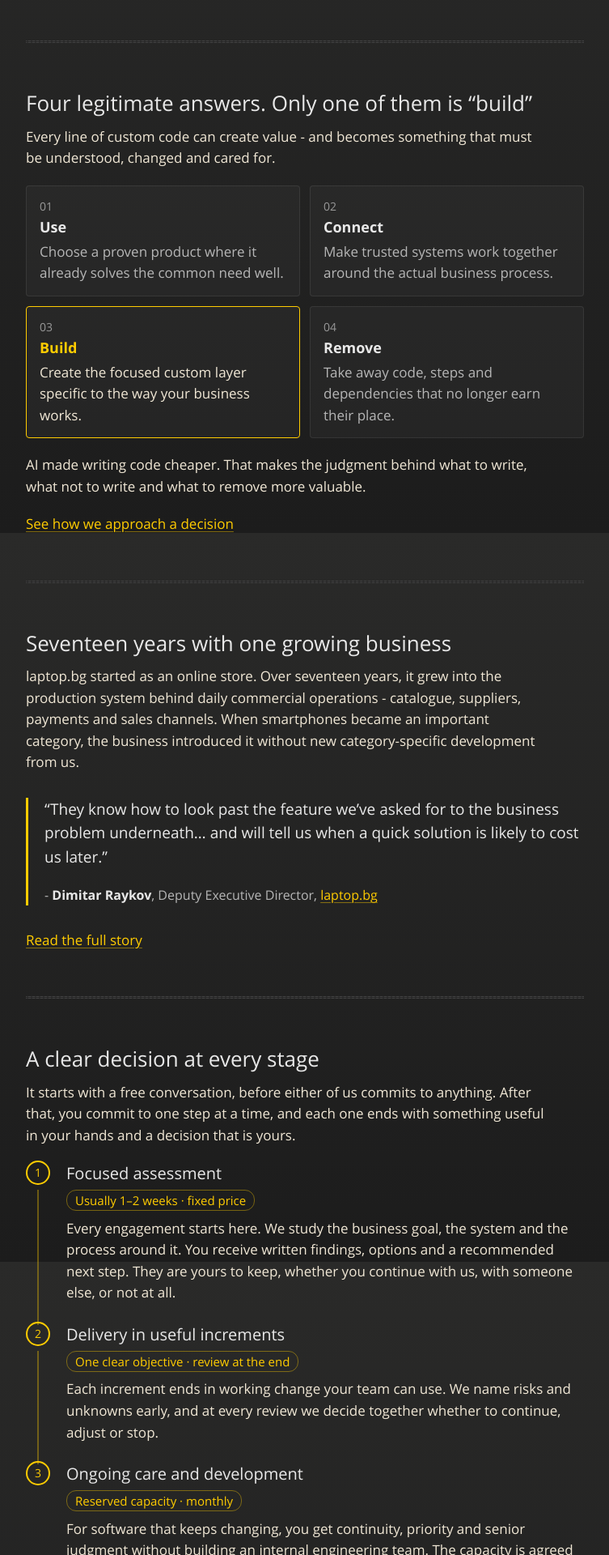
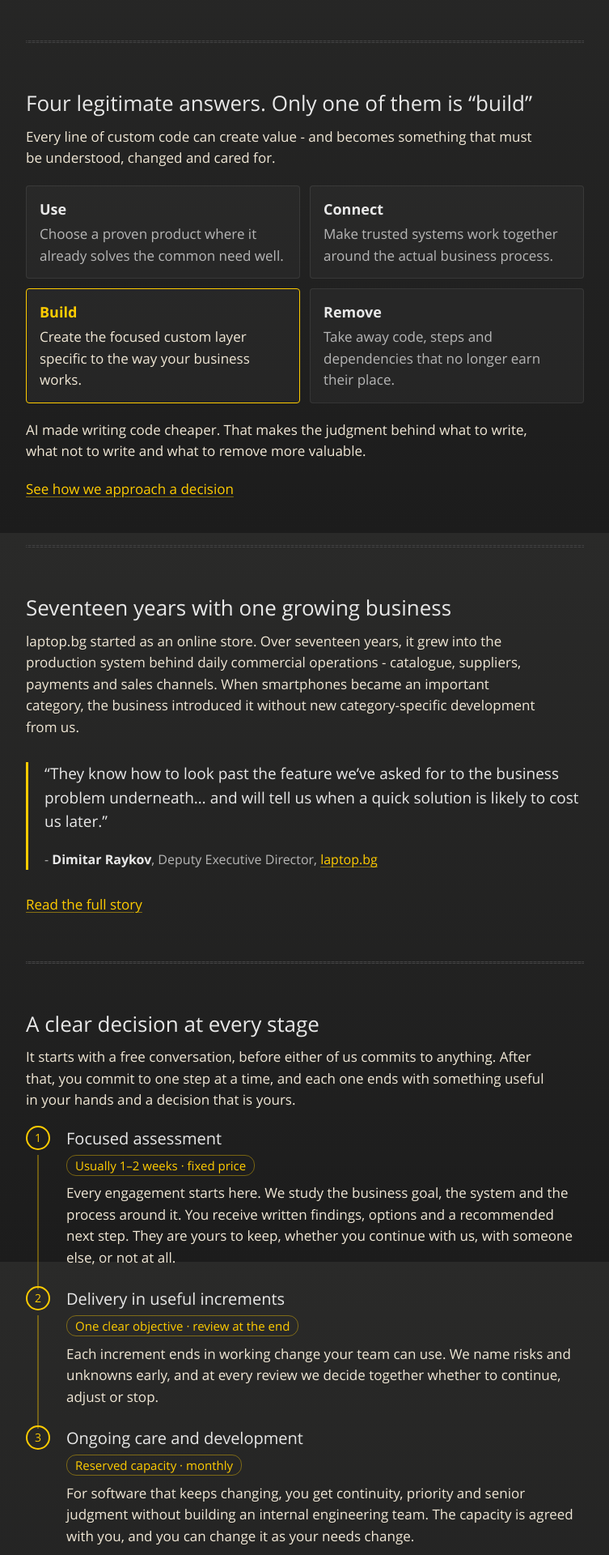
Before and after one commit to tutuf/tutuf.github.io, a Jekyll site: the page built from index.md, in a window 1280 px wide. Shown: the part 1142-3062 px from the top of the page at 81% size, without its empty margins (143-896 px from the left). Built offline with Jekyll 4.4.1, drawn with Linux system fonts in a browser that asks for light colours.

Commit message:
Show the four answers without numbers
Use, connect, build and remove are options, not steps, so the list is
unordered and the tiles drop their 01-04 labels.

Co-Authored-By: Claude Opus 5.5 <noreply@anthropic.com>

```diff
--- a/assets/css/style.scss
+++ b/assets/css/style.scss
@@ -254,7 +254,7 @@ summary {
 
   // keep lines to roughly 75 characters
   p:not(.cta):not(.note),
-  > ul {
+  > ul:not(.answers) {
     max-width: 38em;
   }
 
@@ -380,29 +380,21 @@ summary {
   }
 }
 
-// Use / Connect / Build / Remove as a 2×2 grid, with Build set apart
-.content ol.answers {
+// Use / Connect / Build / Remove as a 2×2 grid, with Build set apart;
+// unnumbered, since the four answers have no order
+.content ul.answers {
   list-style: none;
   display: grid;
   grid-template-columns: 1fr 1fr;
   gap: 12px;
-  counter-reset: answer;
 
   li {
-    counter-increment: answer;
     margin: 0;
     padding: 14px 16px;
     background: $card-bg;
     border: 1px solid $card-border;
     border-radius: 4px;
     color: $muted;
-
-    &::before {
-      content: "0" counter(answer);
-      display: block;
-      font-size: 0.875rem;
-      color: $faint;
-    }
   }
 
   strong {
@@ -693,5 +685,5 @@ h2 + .stage {
 }
 
 @media (max-width: 480px) {
-  .content ol.answers { grid-template-columns: 1fr; }
+  .content ul.answers { grid-template-columns: 1fr; }
 }
```
Also changed, not shown: index.md (+4 -4 lines).
